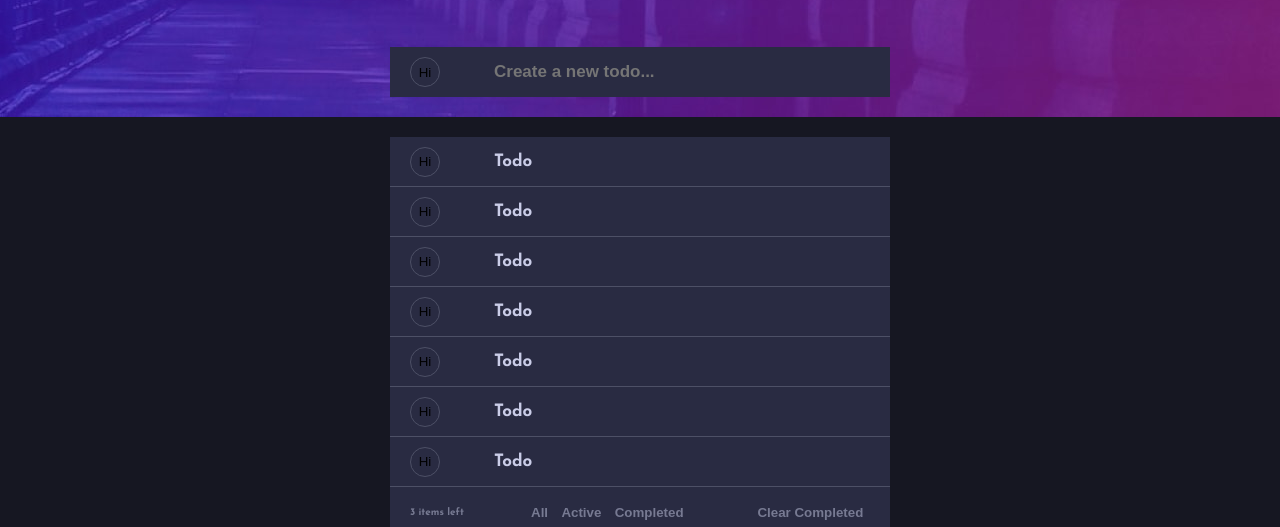
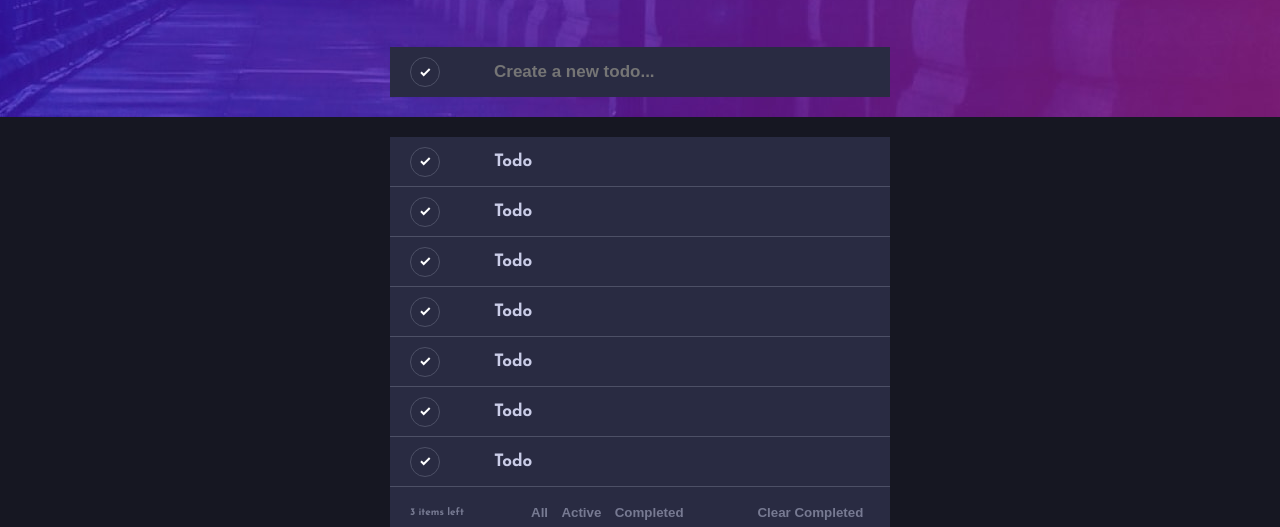
Before and after one commit to DittyRuf/TodoMERN, a React (Create React App) app in the folder client/: page / in a window 1280 px wide. Shown: the part 183-710 px from the top of the page. Built offline with nearby package versions, Linux system fonts and the light colour scheme.

Commit message:
Do checkout bg edit button

```diff
--- a/client/src/components/UI/EditTodo/EditTodo.module.scss
+++ b/client/src/components/UI/EditTodo/EditTodo.module.scss
@@ -13,5 +13,12 @@
 		border-radius: 50%;
 		border: 1px solid
 			map-get(map-get($colors, 'dark-theme'), 'color-very-dark-grayish-blue');
+		&--complete {
+			background-image: linear-gradient(
+				45deg,
+				map-get(map-get($colors, 'primary'), 'color-gradient-first'),
+				map-get(map-get($colors, 'primary'), 'color-gradient-second')
+			);
+		}
 	}
 }
--- a/client/src/components/UI/EditTodo/EditTodo.tsx
+++ b/client/src/components/UI/EditTodo/EditTodo.tsx
@@ -1,9 +1,24 @@
 import styled from './EditTodo.module.scss';
+import checkIcon from './../../../assets/svg/icon-check.svg';
+import React, { useState } from 'react';
 
 const EditTodo = () => {
+	const [edited, setEdited] = useState('');
+
+	const handleClick = () => {
+		setEdited(edited === '' ? '--complete' : '');
+	};
+
+	const modified = `edit__button${edited}`;
+
 	return (
 		<div className={styled.edit}>
-			<button className={styled.edit__button}>Hi</button>
+			<button
+				className={`${styled.edit__button} ${edited && styled[modified]}`}
+				onClick={handleClick}
+			>
+				<img src={checkIcon} alt='' />
+			</button>
 		</div>
 	);
 };
```
